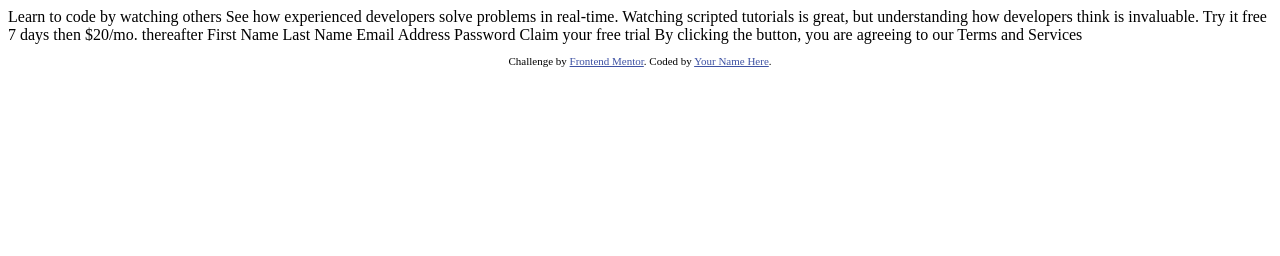
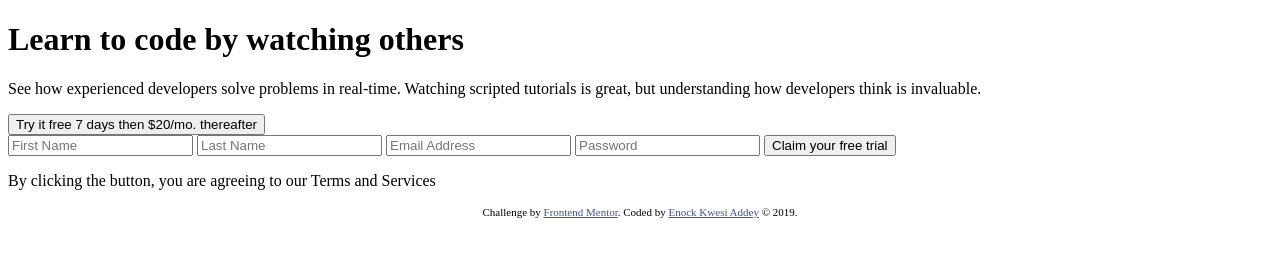
Before and after one commit to Nocks/intro-component-with-signup-form, a plain HTML site: page index.html in a window 1280 px wide. Drawn offline with Linux system fonts and the light colour scheme.

Commit message:
Page base structure

```diff
--- a/index.html
+++ b/index.html
@@ -15,28 +15,46 @@
   </style>
 </head>
 <body>
-
-  Learn to code by watching others
-
-  See how experienced developers solve problems in real-time. Watching scripted tutorials is great,
-  but understanding how developers think is invaluable.
-
-  Try it free 7 days then $20/mo. thereafter
-
-  First Name
-  Last Name
-  Email Address
-  Password
-
-  Claim your free trial
-
-  By clicking the button, you are agreeing to our Terms and Services
-
-  <footer>
-    <p class="attribution">
-      Challenge by <a href="https://www.frontendmentor.io?ref=challenge" target="_blank">Frontend Mentor</a>.
-      Coded by <a href="#">Your Name Here</a>.
-    </p>
-  </footer>
+  <div class="container">
+    <main>
+      <div class="marketing">
+        <h1 class="title">Learn to code by watching others</h1>
+        <p class="message">
+          See how experienced developers solve problems in real-time.
+          Watching scripted tutorials is great, but understanding how
+          developers think is invaluable.
+        </p>
+      </div>
+      <div class="registration">
+        <div class="top">
+          <button type="button" class="btn btn-free-trail">
+            <span class="trail-emphasis">Try it free 7 days</span> then $20/mo. thereafter
+          </button>
+        </div>
+        <div class="bottom">
+          <div class="form-wrapper">
+            <div class="form-group">
+              <input type="text" class="form-control" id="firstName" placeholder="First Name">
+              <input type="text" class="form-control" id="lastName" placeholder="Last Name">
+              <input type="email" class="form-control" id="email" placeholder="Email Address">
+              <input type="password" class="form-control" id="password" placeholder="Password">
+              <button type="button" class="btn btn-register">Claim your free trial</button>
+            </div>
+            <div class="terms-service-agreement">
+              <p>
+                By clicking the button, you are agreeing to our <span class="terms-emphasis">Terms and Services</span>
+              </p>
+            </div>
+          </div>
+        </div>
+      </div>
+    </main>
+    <footer>
+      <p class="attribution">
+        <span>Challenge by <a href="https://www.frontendmentor.io?ref=challenge" target="_blank">Frontend Mentor</a>.</span>
+        <span>Coded by <a href="http://enockaddey.com/">Enock Kwesi Addey</a> &copy; 2019.</span>
+      </p>
+    </footer>
+  </div>
 </body>
 </html>
```
